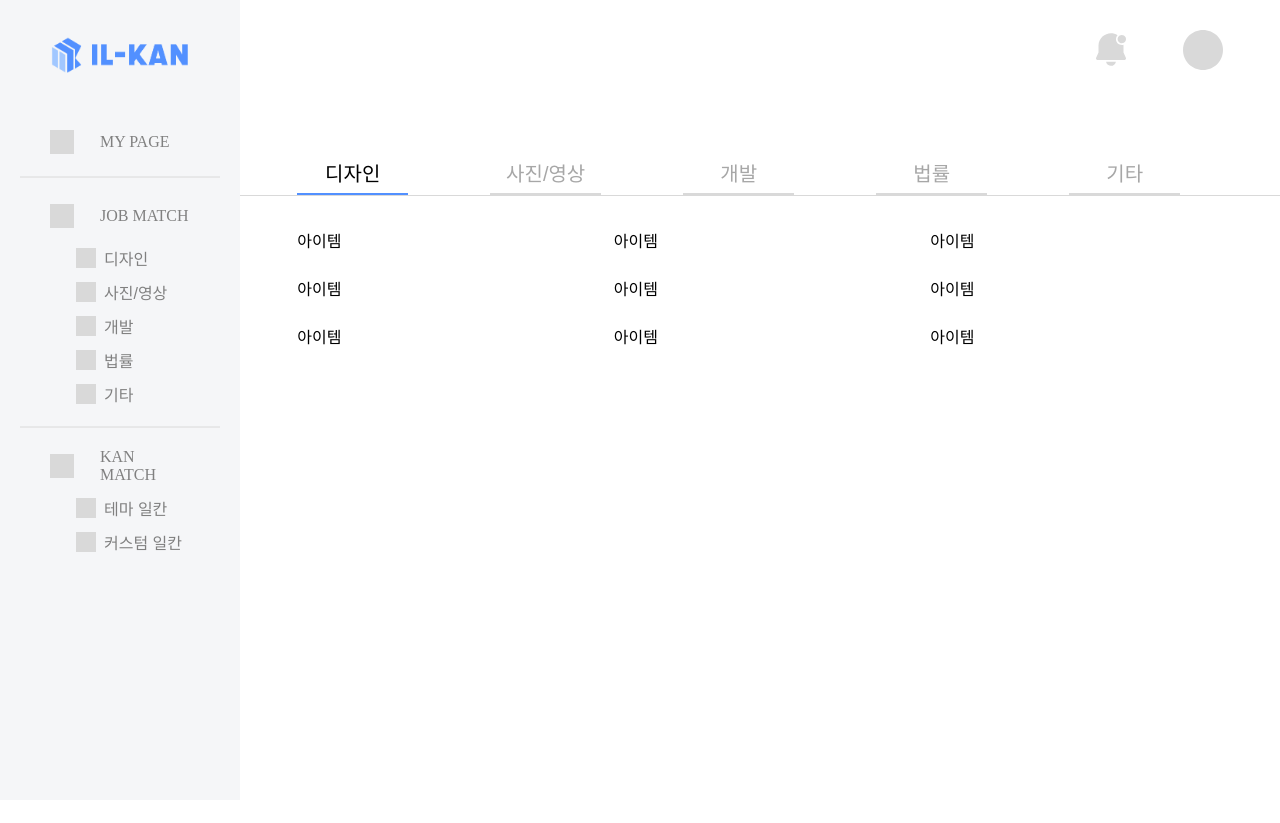
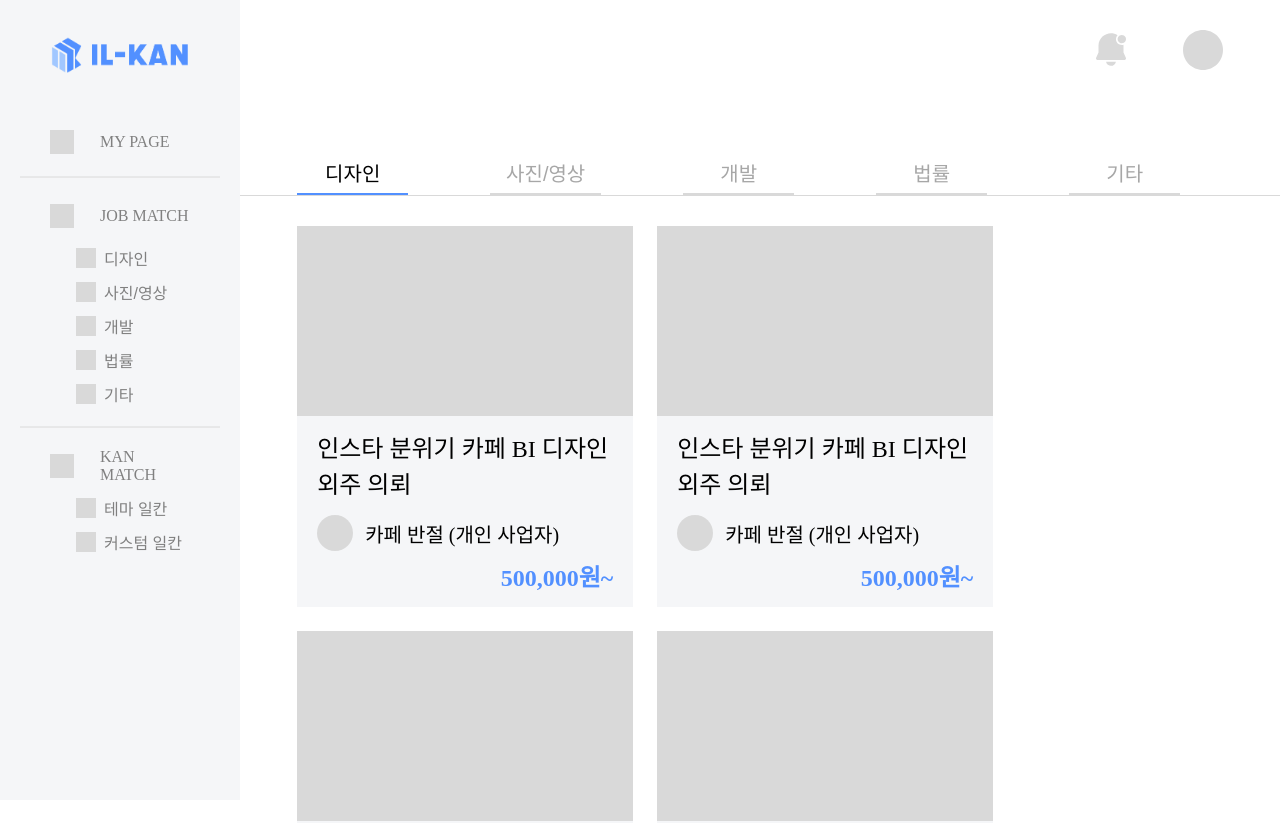
Before and after one commit to cryingdryice/ILKAN-web, a React (Vite) app: page /main/jobs in a window 1280 px wide. Shown: the top 823 px of the page. Before the commit the page ends 800 px from the top, so only its background shows below. Built offline with nearby package versions, Linux system fonts and the light colour scheme; the HTML template or start-up script is replaced by a standard one.

Commit message:
feat: 아이템 UI 구현

```diff
--- /dev/null
+++ b/src/components/jobs/JobsItem.tsx
@@ -0,0 +1,27 @@
+import jobsItemStyle from "../../css/components/jobs/jobsItem.module.css";
+import type { WorkItem } from "../../pages/main/jobsPage";
+
+type Props = { item: WorkItem };
+
+export default function JobsItem({ item }: Props) {
+  return (
+    <article className={jobsItemStyle.card}>
+      <div className={jobsItemStyle.thumb}>
+        {item.image && <img src={item.image} className={jobsItemStyle.img} />}
+      </div>
+
+      <div className={jobsItemStyle.body}>
+        <h3 className={jobsItemStyle.title} title={item.title}>
+          {item.title}
+        </h3>
+
+        <div className={jobsItemStyle.meta}>
+          <span className={jobsItemStyle.dot} />
+          <span>{item.writer}</span>
+        </div>
+
+        <div className={jobsItemStyle.price}>{item.price}</div>
+      </div>
+    </article>
+  );
+}
--- a/src/components/jobs/JobsList.tsx
+++ b/src/components/jobs/JobsList.tsx
@@ -1,5 +1,6 @@
 import jobsListStyle from "../../css/components/jobs/jobsList.module.css";
 import type { WorkItem } from "../../pages/main/jobsPage";
+import JobsItem from "./JobsItem";
 
 type Props = {
   items: WorkItem[];
@@ -10,7 +11,7 @@ export default function JobsList({ items, className }: Props) {
   return (
     <section className={`${jobsListStyle.grid} ${className ?? ""}`}>
       {items.map((item) => (
-        <div key={item.id}>아이템</div>
+        <JobsItem key={item.id} item={item} />
       ))}
     </section>
   );
--- /dev/null
+++ b/src/css/components/jobs/jobsItem.module.css
@@ -0,0 +1,59 @@
+.card {
+  height: 100%;
+  width: 100%;
+  position: relative;
+  border: none;
+  background: #f5f6f8;
+}
+
+.thumb {
+  position: relative;
+  width: 100%;
+  height: 190px;
+  background: #d9d9d9;
+}
+
+.img {
+  /* 디자인에 따라 달라질 수 있음 */
+  position: absolute;
+  inset: 0;
+  width: 100%;
+  height: 100%;
+  object-fit: cover;
+}
+
+.body {
+  padding: 15px 20px 21px;
+}
+
+.title {
+  margin: 0px;
+  font-size: 24px;
+  font-weight: 500;
+  line-height: 1.5;
+  overflow: hidden;
+  min-height: 84px;
+}
+
+.meta {
+  display: flex;
+  align-items: center;
+  gap: 12px;
+  color: #000;
+  font-size: 20px;
+}
+
+.dot {
+  width: 36px;
+  height: 36px;
+  border-radius: 18px;
+  background: #d9d9d9;
+}
+
+.price {
+  margin-top: 7px;
+  color: #5290ff;
+  font-weight: 700;
+  font-size: 24px;
+  text-align: right;
+}
--- a/src/css/components/jobs/jobsList.module.css
+++ b/src/css/components/jobs/jobsList.module.css
@@ -1,6 +1,9 @@
 .grid {
-  margin-top: 32px;
+  margin-top: 30px;
   display: grid;
   gap: 24px;
-  grid-template-columns: repeat(3, minmax(0, 1fr));
+
+  grid-template-columns: repeat(auto-fit, minmax(336px, 336px));
+
+  grid-auto-rows: 381px;
 }
```
